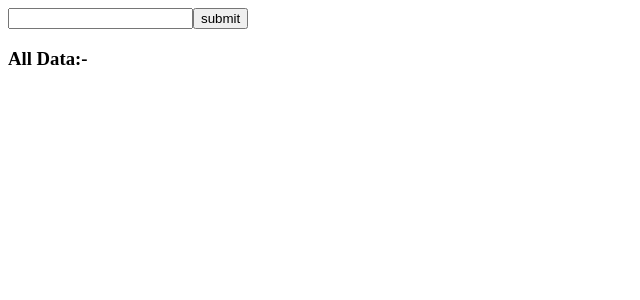
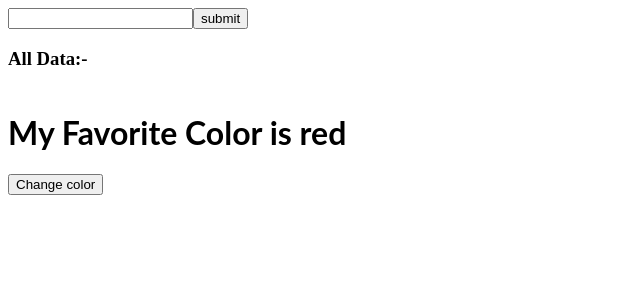
Before and after one commit to sarvaiyayash90/react-hrcb8y, a React (Create React App) app: page / in a window 1280 px wide. Shown: the top 300 px of the page, without its empty margins (0-640 px from the left). Built offline with nearby package versions, Linux system fonts and the light colour scheme.

Commit message:
1 file modified

```diff
--- a/src/App.js
+++ b/src/App.js
@@ -28,7 +28,7 @@ export default function App() {
         {/* <Cheak /> */}
         {/* <Demo /> */}
         {/* <Didupdate /> */}
-        {/* <New_shouldComponentUpdate /> */}
+        <New_shouldComponentUpdate />
         {/* <New_getSnapshotBeforeUpdate /> */}
         {/* <NewClass /> */}
         {/* <New_PropTypes name="yash" age={25} /> */}
```
